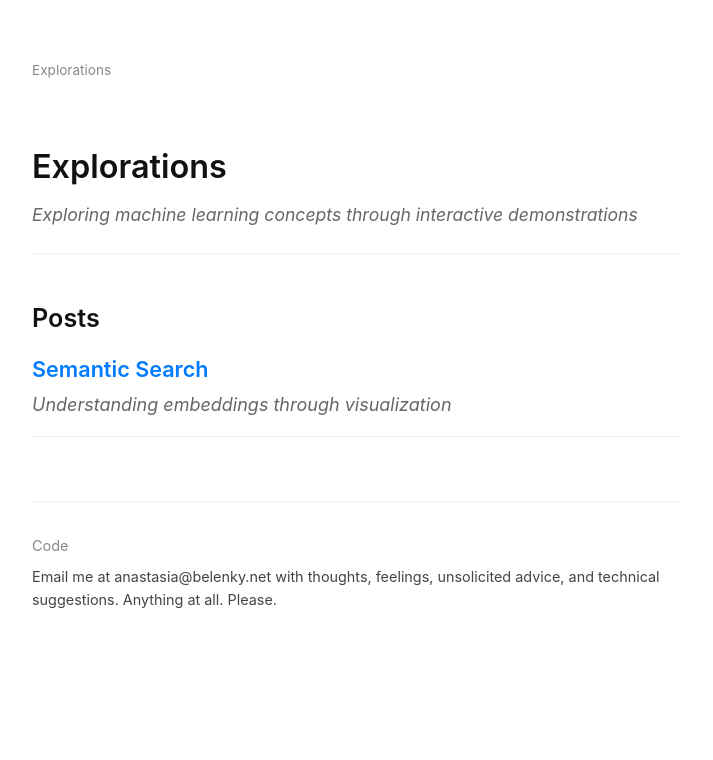
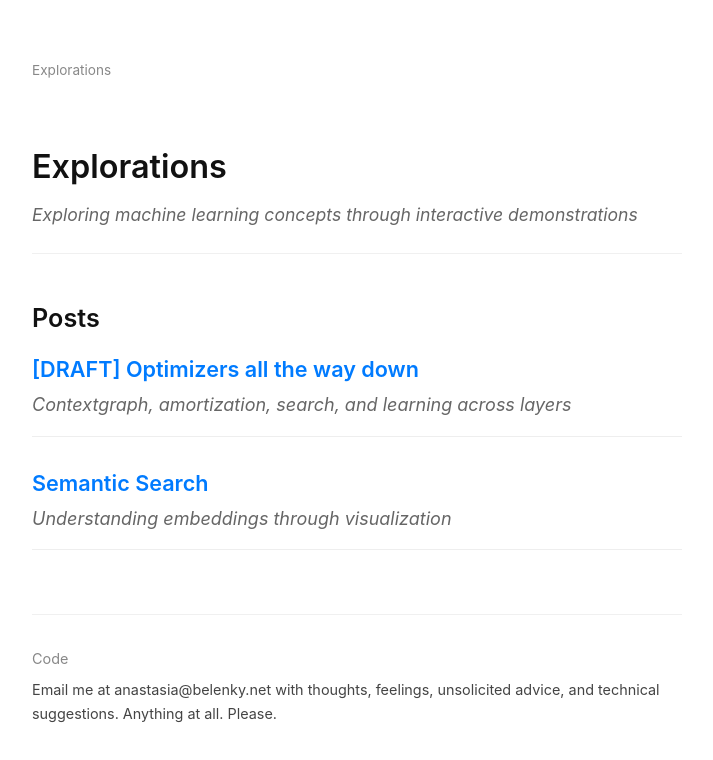
Before and after one commit to AnastasiaBelenkii/browser-embed, a SvelteKit app: page / in a window 1280 px wide. Shown: the top 760 px of the page, without its empty margins (283-996 px from the left). Built offline with nearby package versions, Linux system fonts and the light colour scheme.

Commit message:
Add draft optimizers post

```diff
--- a/src/routes/+layout.svelte
+++ b/src/routes/+layout.svelte
@@ -10,6 +10,7 @@
     if ($page.params.slug) {
       // We're on a post page
       const postTitles = {
+        'optimizers-all-the-way-down': '[DRAFT] Optimizers all the way down',
         'semantic-search': 'Semantic Search'
       };
 
--- a/src/routes/+page.svelte
+++ b/src/routes/+page.svelte
@@ -2,6 +2,11 @@
   import { base } from '$app/paths';
 
   const posts = [
+    {
+      slug: 'optimizers-all-the-way-down',
+      title: '[DRAFT] Optimizers all the way down',
+      description: 'Contextgraph, amortization, search, and learning across layers'
+    },
     {
       slug: 'semantic-search',
       title: 'Semantic Search',
```
Also changed, not shown: 31 other files (tests, documents, lock files or other folders).
